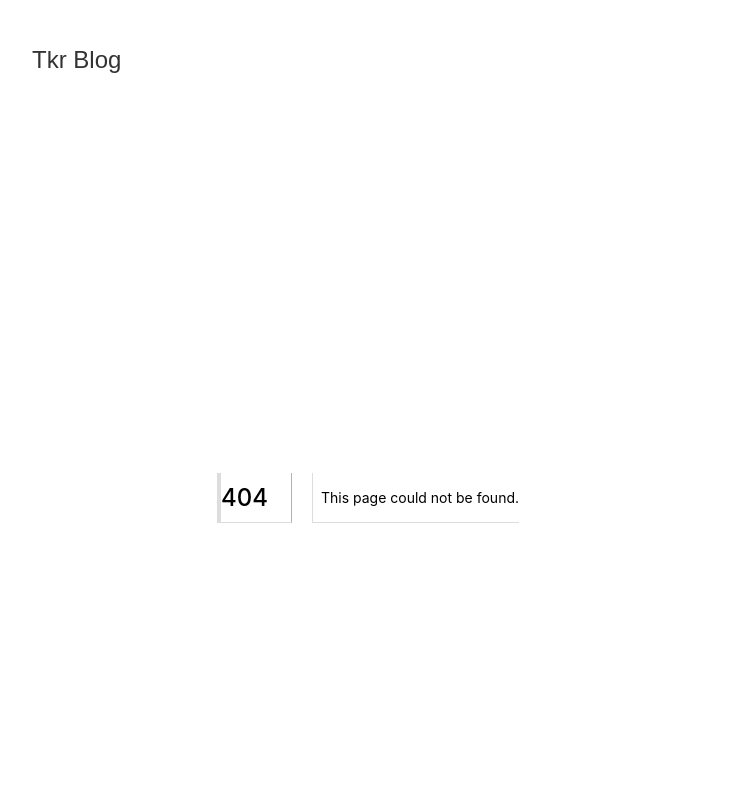
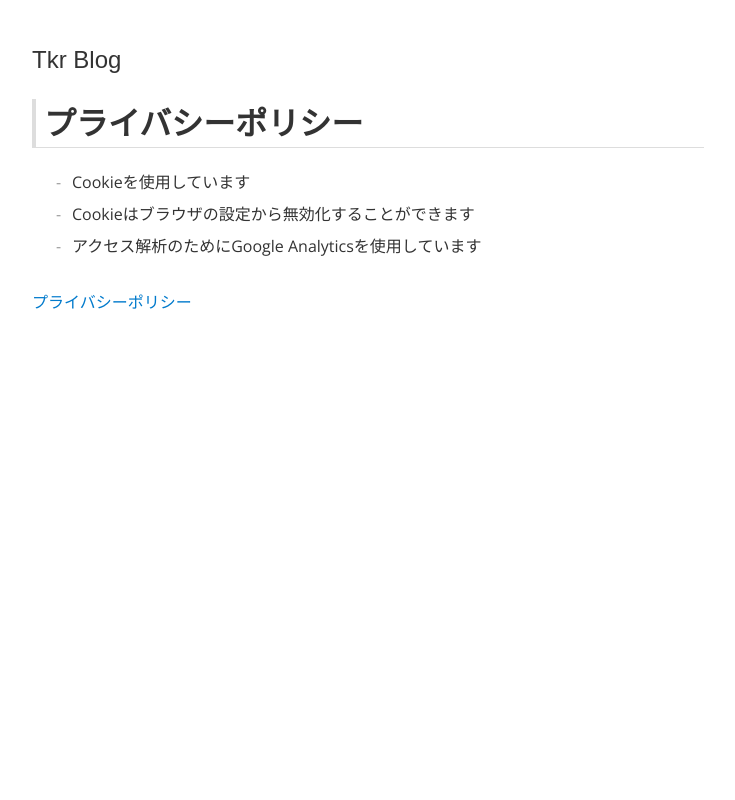
Before and after one commit to kgtkr/kgtkr.net, a Next.js app: page /privacy-policy in a window 1280 px wide. Before the commit this address had no page. Shown: the top 800 px of the page, without its empty margins (272-1007 px from the left). Built offline with nearby package versions, Linux system fonts and the light colour scheme; a web font is replaced by a local one.

Commit message:
プライバシーポリシー

```diff
--- a/pages/_app.tsx
+++ b/pages/_app.tsx
@@ -21,7 +21,9 @@ function App({ Component, pageProps, router }: AppProps) {
         <Link href="/">Tkr Blog</Link>
       </header>
       <Component {...pageProps} />
-      <footer>© {new Date().getFullYear()}. All rights reserved.</footer>
+      <footer style={{ marginTop: 32 }}>
+        <Link href="/privacy-policy">プライバシーポリシー</Link>
+      </footer>
     </div>
   );
 }
--- /dev/null
+++ b/pages/privacy-policy.tsx
@@ -0,0 +1,19 @@
+import React from "react";
+import { NextPage } from "next";
+import Title from "../components/Title";
+
+const PrivacyPolicy: NextPage = () => {
+  return (
+    <div>
+      <Title title="プライバシーポリシー" />
+      <h1>プライバシーポリシー</h1>
+      <ul>
+        <li>Cookieを使用しています</li>
+        <li>Cookieはブラウザの設定から無効化することができます</li>
+        <li>アクセス解析のためにGoogle Analyticsを使用しています</li>
+      </ul>
+    </div>
+  );
+};
+
+export default PrivacyPolicy;
```
